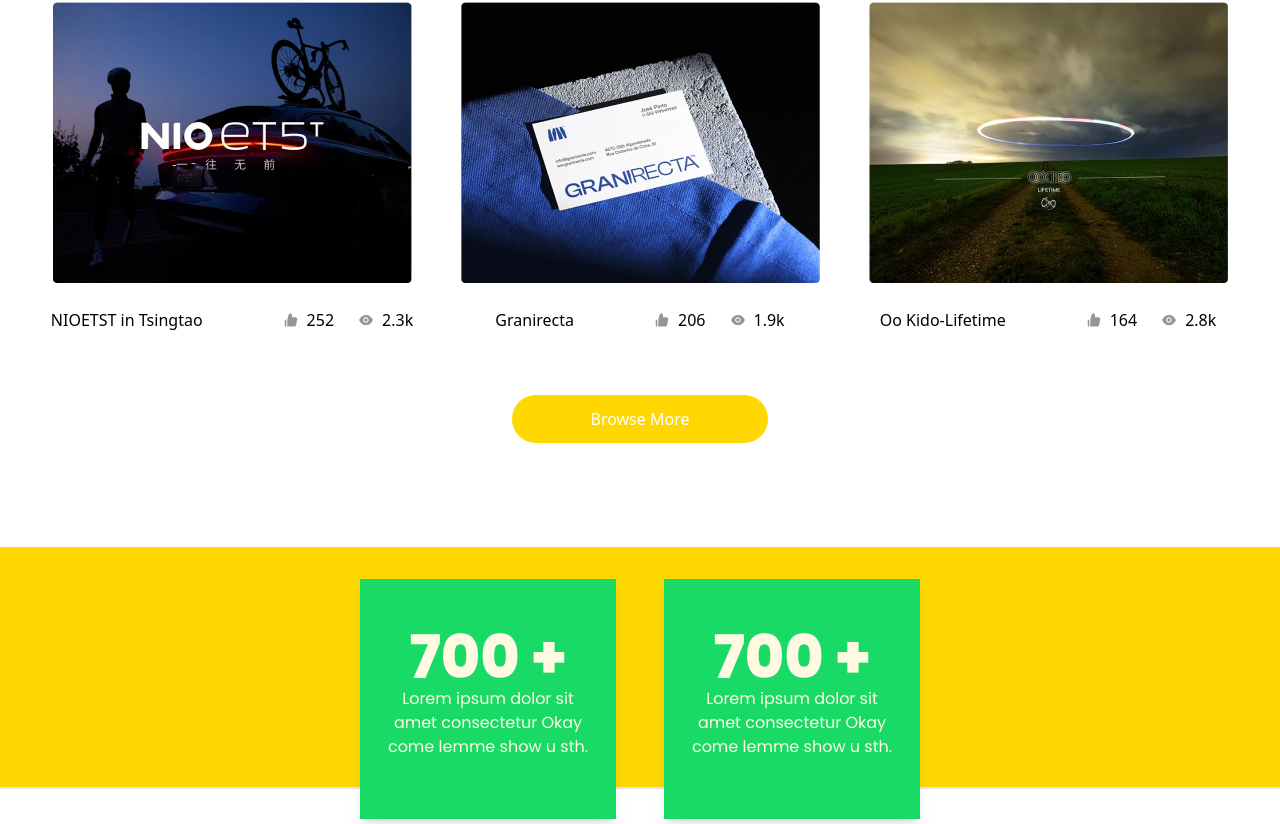
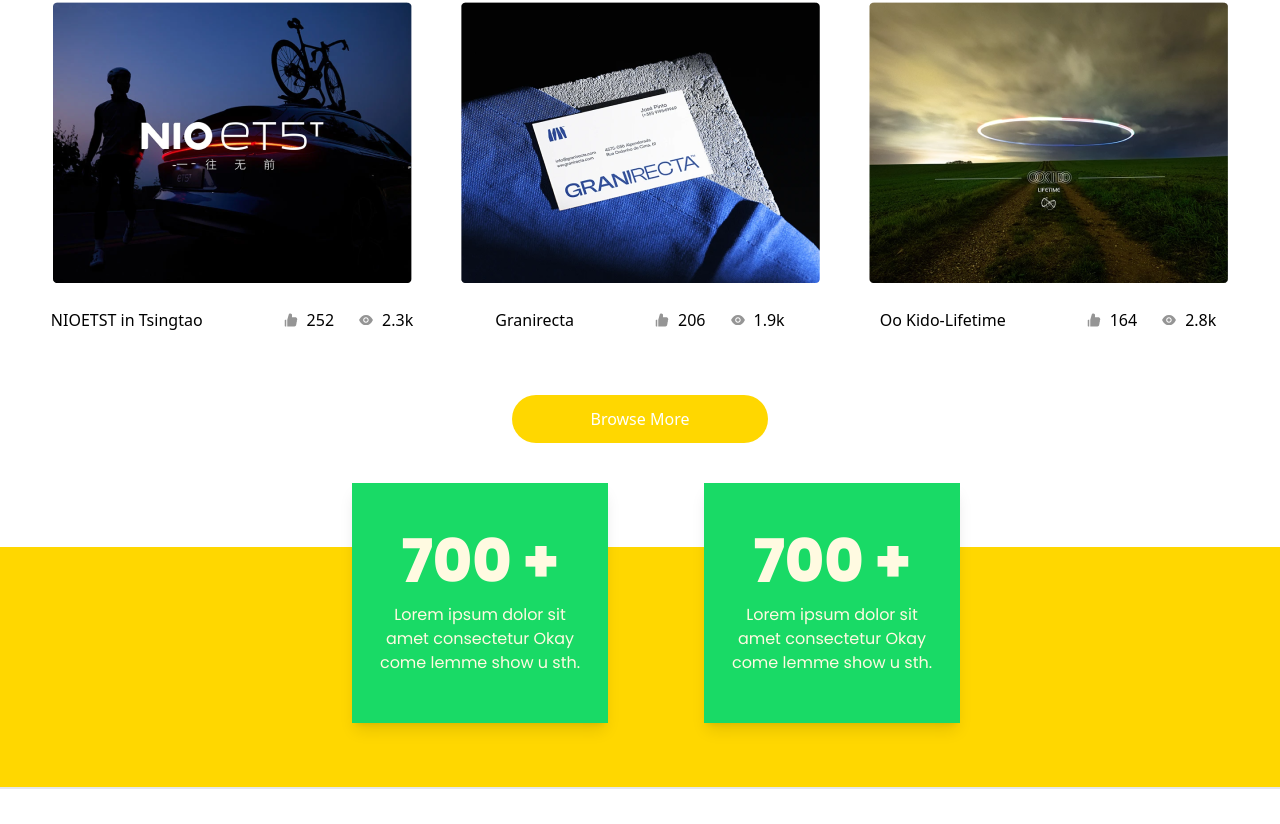
Before and after one commit to Ejike-Daniel/Afro-Creative-Hub, a React (Vite) app: page / in a window 1280 px wide. Shown: the part 1973-2797 px from the top of the page. Built offline with nearby package versions, Linux system fonts and the light colour scheme; a web font is replaced by a local one.

Commit message:
modified statistics file

```diff
--- a/src/components/Header.jsx
+++ b/src/components/Header.jsx
@@ -2,18 +2,41 @@
 import { Link } from "react-router-dom";
 import Navlist from "./Navlist";
 import { RiMenu4Fill, RiCloseLine } from "react-icons/ri";
-import { useState } from "react";
+import { useState, useEffect } from "react";
 import ContactLink from "./ContactLink";
 
 const Header = () => {
   const [isHidden, setIsHidden] = useState(true);
+  const [isFixed, setIsFixed] = useState(false);
 
   const toggleMenu = () => {
     setIsHidden(!isHidden);
   };
 
+  useEffect(() => {
+    const handleScroll = () => {
+      const scrollY = window.scrollY;
+
+      if (scrollY > 200) {
+        setIsFixed(true);
+      } else {
+        setIsFixed(false);
+      }
+    };
+
+    window.addEventListener("scroll", handleScroll);
+
+    return () => {
+      window.removeEventListener("scroll", handleScroll);
+    };
+  }, []);
+
   return (
-    <header className="w-full h-[10vh] px-8 lg:px-16 py-12 relative flex items-center justify-between">
+    <header
+      className={`w-full h-[10vh] px-8 lg:px-16 py-12 flex items-center justify-between ${
+        isFixed ? "md:fixed md:top-0 md:z-50 md:bg-white shadow-lg" : ""
+      }`}
+    >
       <Link to={"/"}>
         <img src={logo} alt="logo" className="w-20 lg:cursor-pointer" />
       </Link>
--- a/src/pages/about/AboutHero.jsx
+++ b/src/pages/about/AboutHero.jsx
@@ -16,7 +16,7 @@
           the oil and petrochemical indusrty.
         </p>
         <Link to={"/"}>
-          <button className=" px-8 py-3 rounded-md font-medium  bg-earlyDawn lg:hover:bg-duckyYellow text-midnight">
+          <button className=" transition-all duration-300 ease-in-out px-8 py-3 rounded-md font-medium  bg-earlyDawn lg:hover:bg-duckyYellow text-midnight">
             Explore
           </button>
         </Link>
--- a/src/pages/home/Statistics.jsx
+++ b/src/pages/home/Statistics.jsx
@@ -1,25 +1,25 @@
 import Card from "../../components/Card";
-import data from "./StatsData";
 
 const Statistics = () => {
   return (
     <section className="bg-duckyYellow py-8 md:h-[15rem] relative  font-poppins text-earlyDawn">
       <div className="flex  flex-col md:flex-row justify-center items-center gap-12">
-        {data.map(({ stats, context }, index) => (
-          <Card
-            key={index}
-            style={{
-              position: "absolute",
-              top: `${index * 59}rem`,
-              left: `${index * 34}px`,
-            }}
-          >
-            <h1 className="font-extrabold text-6xl whitespace-nowrap">
-              {stats}
-            </h1>
-            <p className="text-center  ">{context}</p>
-          </Card>
-        ))}
+        <Card className={"md:absolute -top-16 left-28  lg:left-[22rem]"}>
+          <h1 className=" font-extrabold text-6xl whitespace-nowrap md:pb-3 pb-6">
+            700 +
+          </h1>
+          <p className="text-center ">
+            Lorem ipsum dolor sit amet consectetur Okay come lemme show u sth.
+          </p>
+        </Card>
+        <Card className={"md:absolute -top-16 right-28  lg:right-[20rem]"}>
+          <h1 className="font-extrabold text-6xl whitespace-nowrap pb-6 md:pb-3">
+            700 +
+          </h1>
+          <p className="text-center  ">
+            Lorem ipsum dolor sit amet consectetur Okay come lemme show u sth.
+          </p>
+        </Card>
       </div>
     </section>
   );
--- a/src/pages/home/StatsData.js
+++ /dev/null
@@ -1,14 +0,0 @@
-const data = [
-  {
-    stats: "700 +",
-    context:
-      "  Lorem ipsum dolor sit amet consectetur Okay come lemme show u sth. ",
-  },
-  {
-    stats: "700 +",
-    context:
-      "  Lorem ipsum dolor sit amet consectetur Okay come lemme show u sth. ",
-  },
-];
-
-export default data;
```
